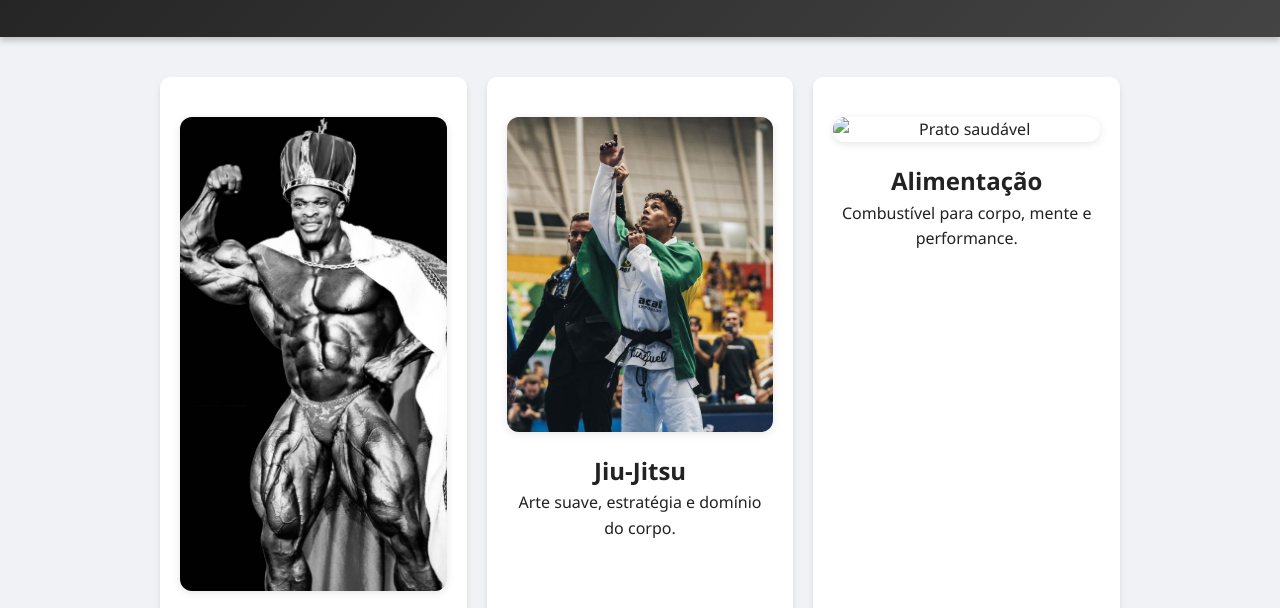
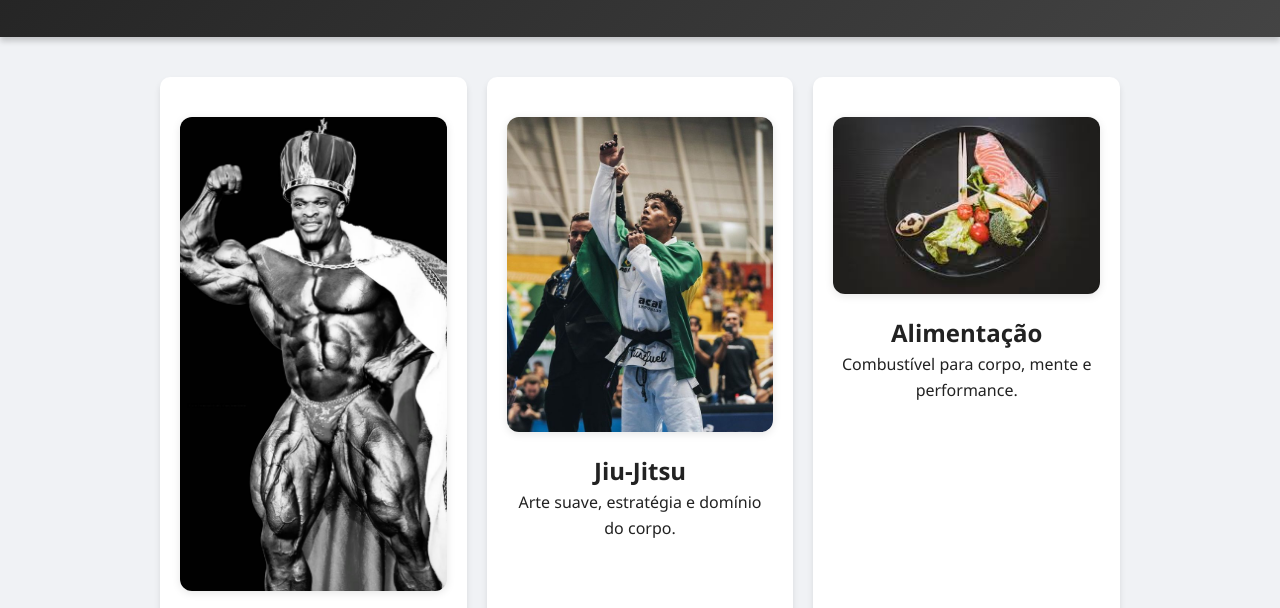
Before and after one commit to Ares863/-conhecimento-academico, a plain HTML site: page index.html in a window 1280 px wide. Shown: the part 143-751 px from the top of the page. Drawn offline with Linux system fonts and the light colour scheme.

Commit message:
Update index.html

```diff
--- a/index.html
+++ b/index.html
@@ -23,7 +23,7 @@
         <p>Arte suave, estratégia e domínio do corpo.</p>
       </a>
       <a href="Tatame de Aço alimentacao.html" class="card">
-        <img src="Tatame de Aço comida.jfif" alt="Prato saudável">
+        <img src="Tatame de Aço comida.jpg" alt="Prato saudável">
         <h2>Alimentação</h2>
         <p>Combustível para corpo, mente e performance.</p>
       </a>
```
